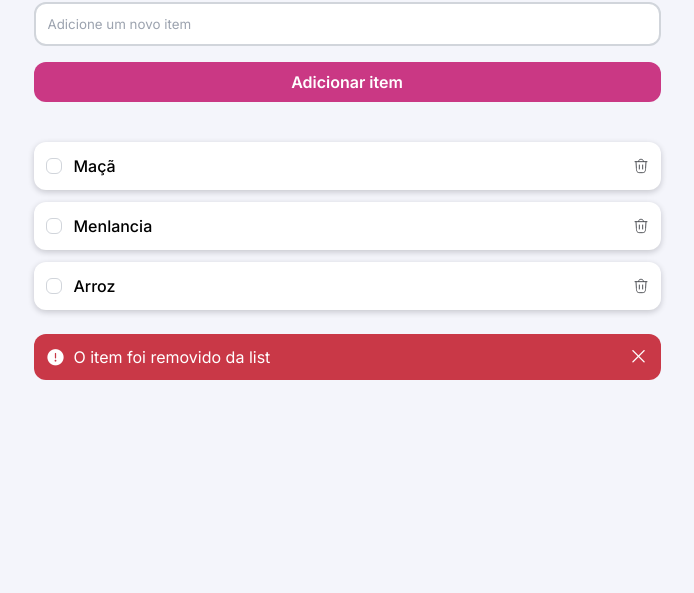
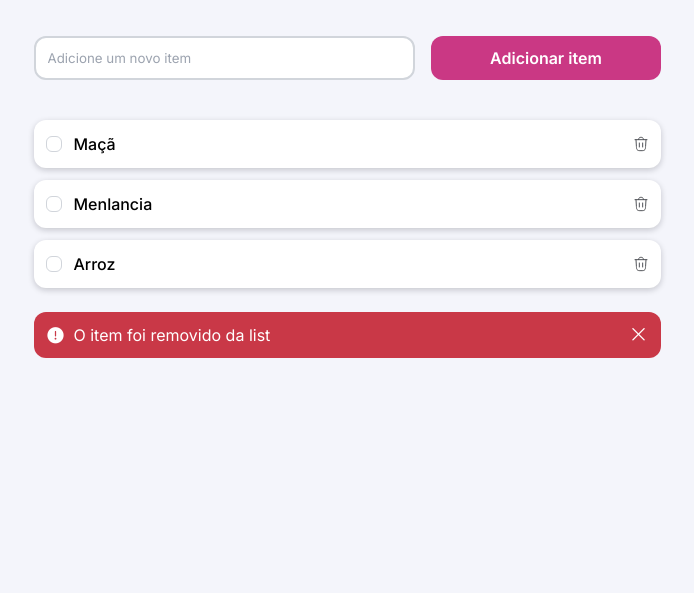
Before and after one commit to GabrielPeixinho11ATI/QuickList, a plain HTML site: page index.html in a window 1280 px wide. Shown: the part 207-800 px from the top of the page, without its empty margins (293-987 px from the left). Drawn offline with nearby package versions, Linux system fonts and the light colour scheme.

Commit message:
adaptações da responsividade para versão desktop

```diff
--- a/style.css
+++ b/style.css
@@ -206,3 +206,26 @@ main {
     opacity: 0;
     transform: translateY(-10px);
 }
+
+@media(min-width: 627px) {
+    header {
+        img{
+            margin-bottom: 6.4rem;
+        }
+    }
+
+    .add-item {
+        display: grid;
+        grid-template-columns: repeat(10 1fr);
+        gap: 1.6rem;
+
+        input {
+            margin-bottom: 0;
+            grid-column: 1 / 8;
+        }
+
+        button {
+            grid-column: 8 / 11;
+        }
+    }
+}
```
